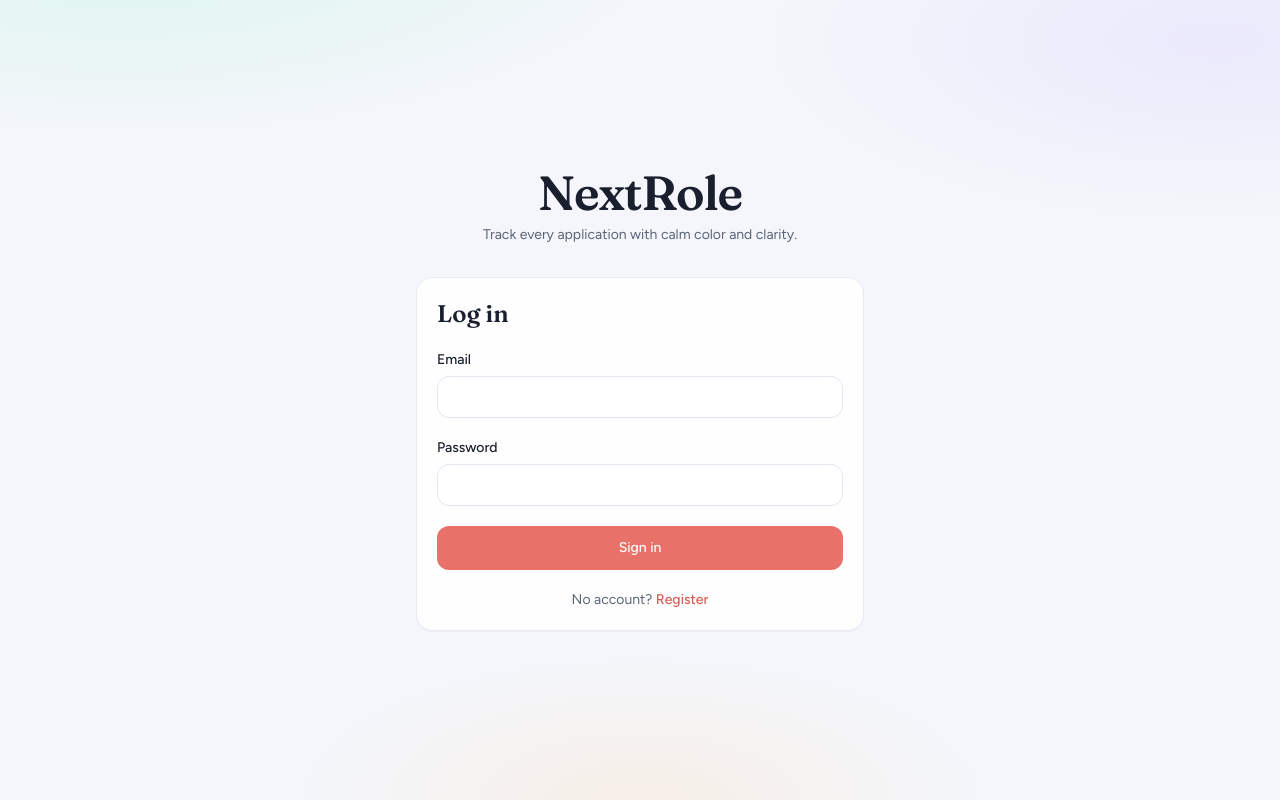
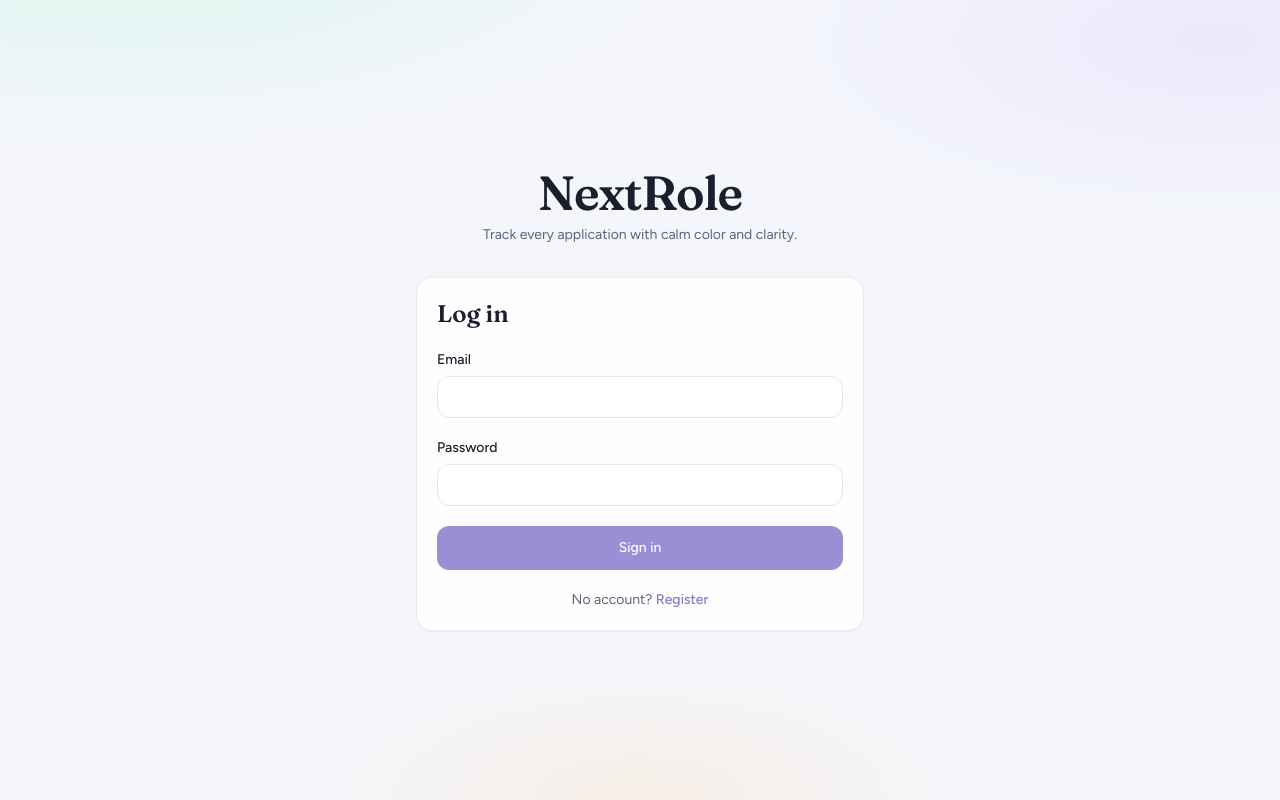
Before and after one commit to aniisabihi/NextRole, a React (Vite) app in the folder apps/web/: page /login in a window 1280 px wide. Built offline with nearby package versions, Linux system fonts and the light colour scheme; no server answers.

Commit message:
fix(web): switch Soft Chromatic accent to pastel purple
Replace coral CTAs with muted lavender accent tokens; keep HIGH
priority on a separate soft rose so chips stay distinct.

Co-authored-by: Cursor <cursoragent@cursor.com>

```diff
--- a/apps/web/src/index.css
+++ b/apps/web/src/index.css
@@ -9,9 +9,9 @@
   --color-ink-faint: #8b93a7;
   --color-paper: #f4f6fb;
   --color-surface: #ffffff;
-  --color-accent: #e8716a;
-  --color-accent-hover: #d65c55;
-  --color-accent-soft: #fde8e6;
+  --color-accent: #9b8fd4;
+  --color-accent-hover: #8577c4;
+  --color-accent-soft: #ede9fe;
   --color-border: #e2e6f0;
   --color-border-strong: #c8cedc;
 
@@ -36,7 +36,7 @@
   --color-priority-low-ink: #1e40af;
   --color-priority-medium: #fef3c7;
   --color-priority-medium-ink: #92400e;
-  --color-priority-high: #fde8e6;
+  --color-priority-high: #ffe4e6;
   --color-priority-high-ink: #9f1239;
 
   --radius-control: 0.75rem;
```
